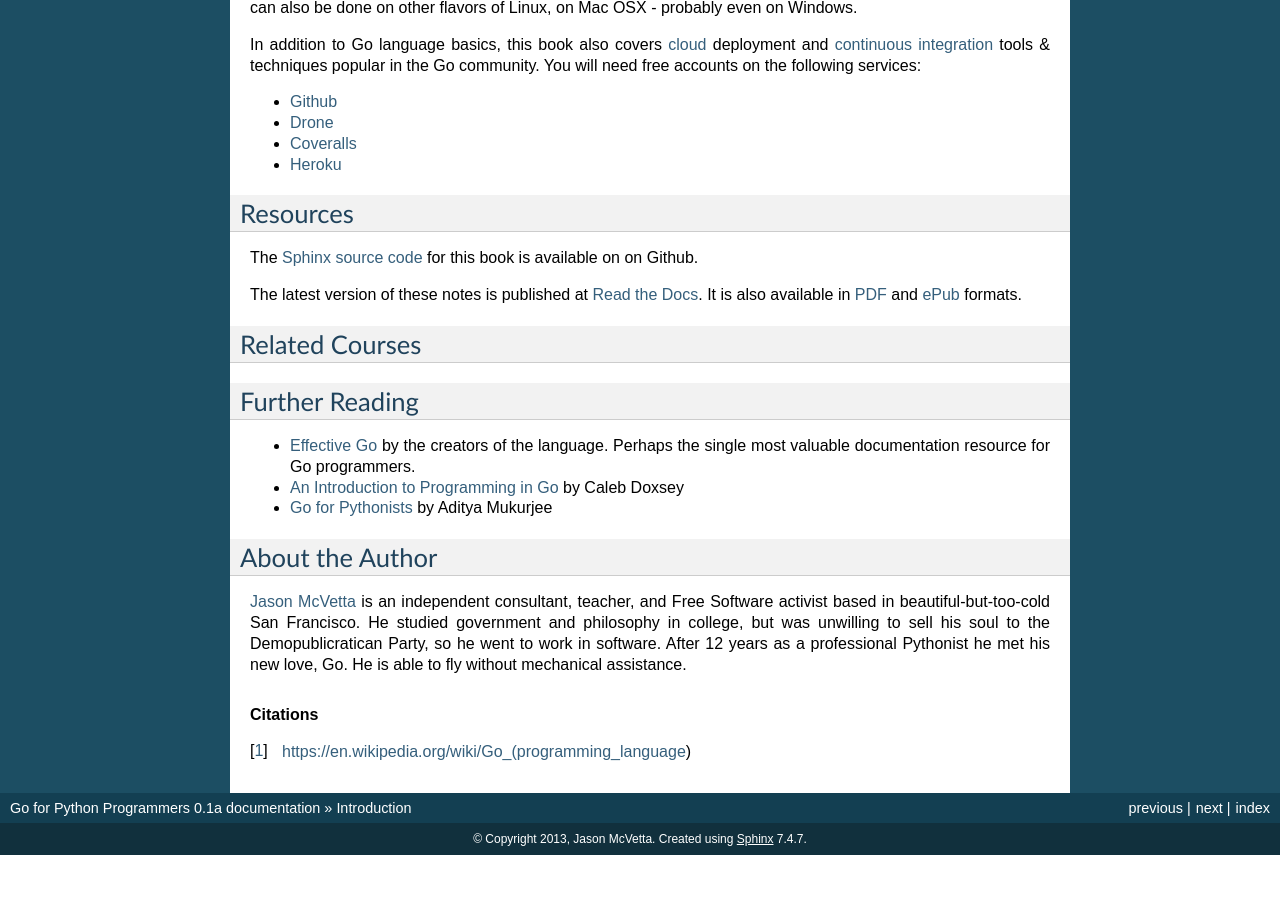
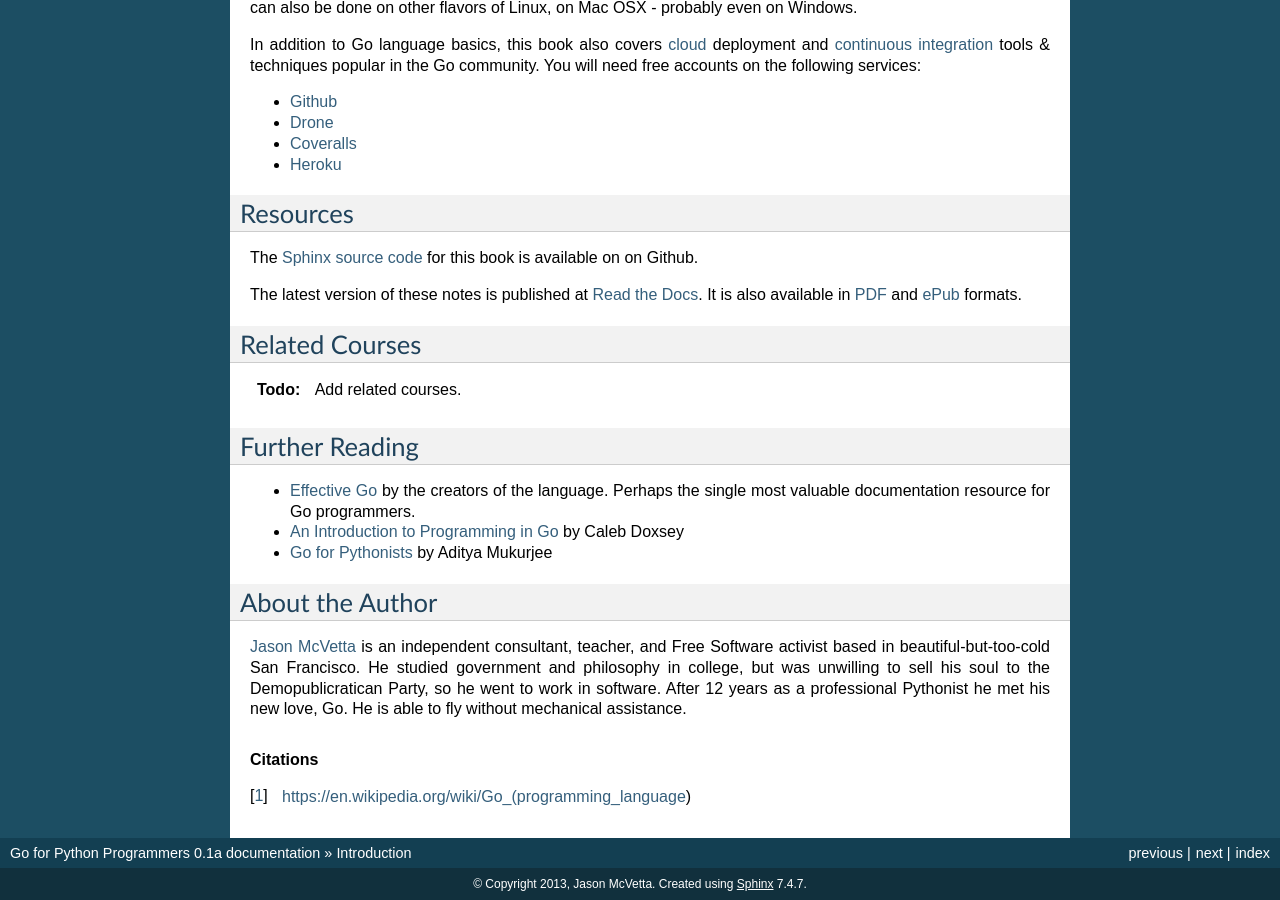
Before and after one commit to jmcvetta/golang-for-python-programmers, a Sphinx documentation site: the page built from source/intro.rst, in a window 1280 px wide and 900 px high, scrolled down 1400 px. Built offline with Sphinx 7.4.7, drawn with Linux system fonts in a browser that asks for light colours; before the commit the page ends 2255 px from its top, so only the background shows below that.

Commit message:
enable todos

```diff
--- a/source/conf.py
+++ b/source/conf.py
@@ -304,3 +304,7 @@
 
 # If false, no index is generated.
 #epub_use_index = True
+
+
+# ToDo
+todo_include_todos = True
```
